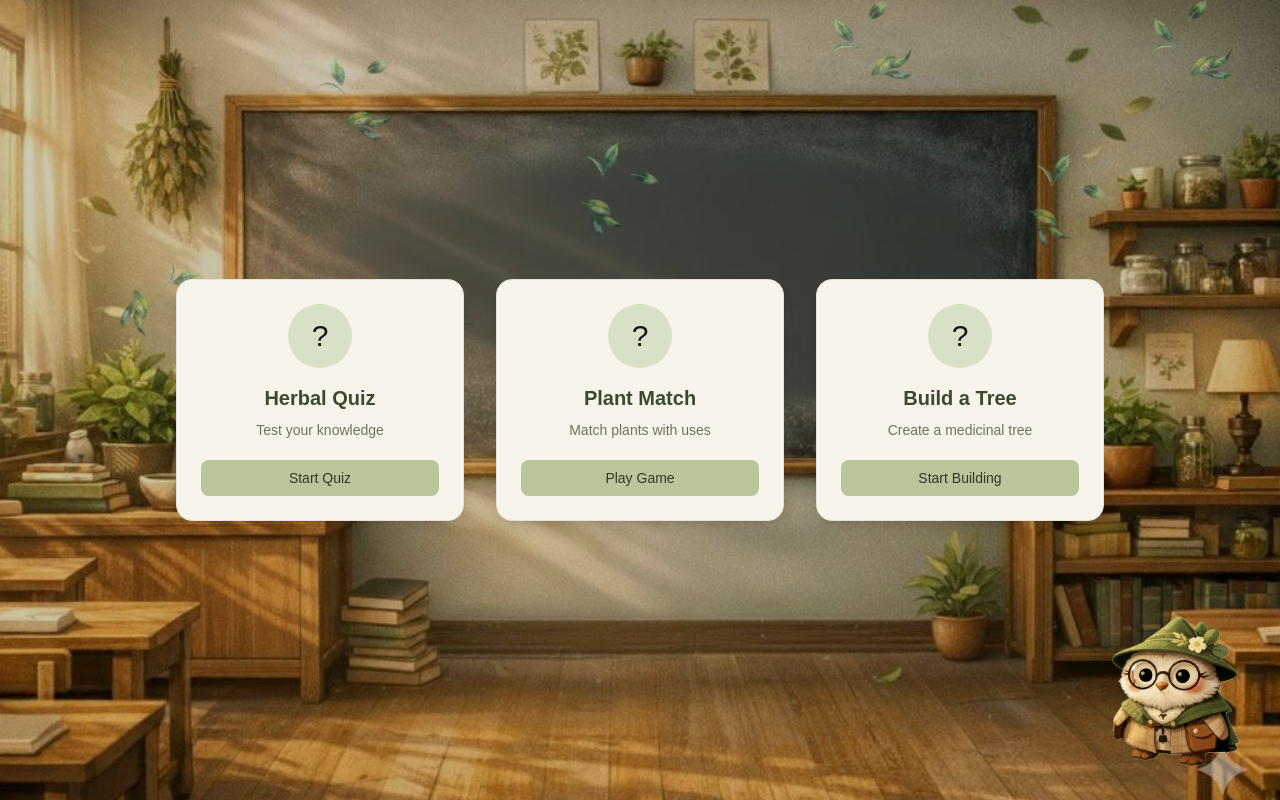
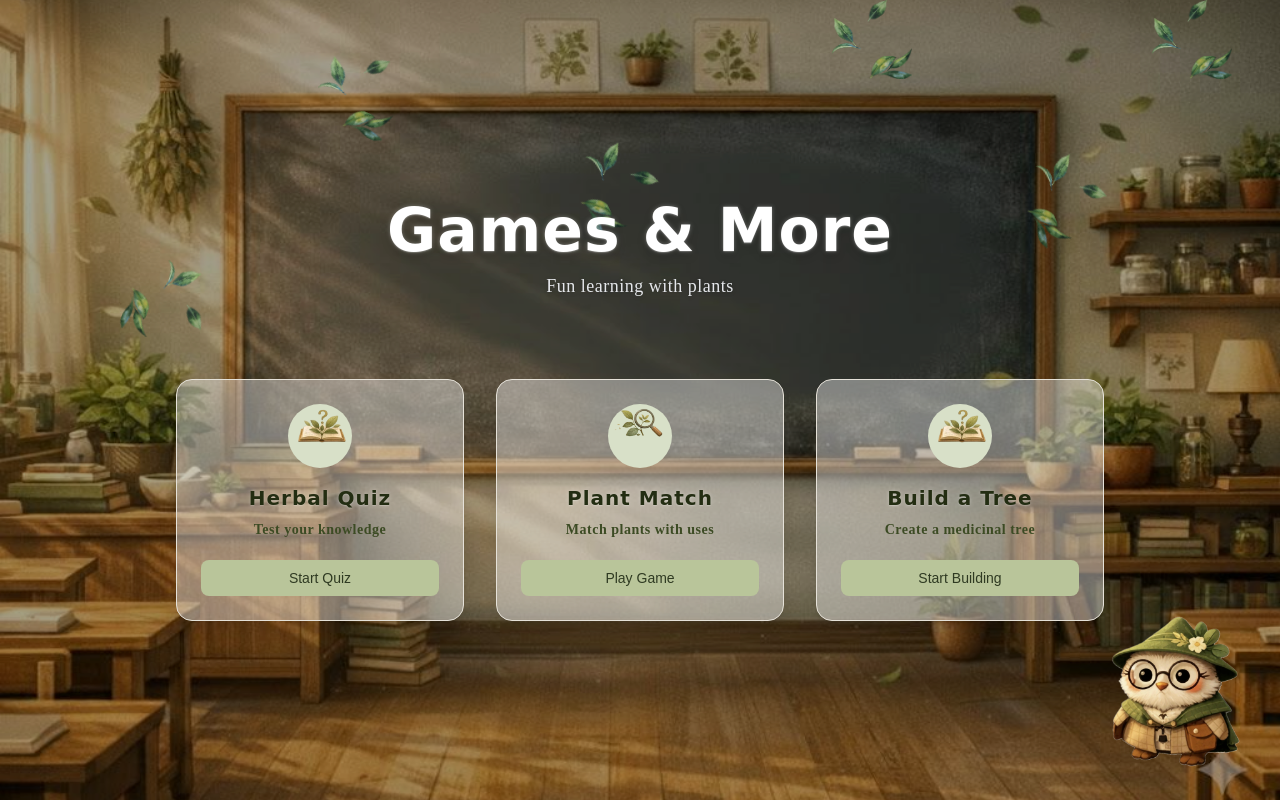
Before and after one commit to shreetakalkar/rubrix_web, a Next.js app in the folder frontend/: page /games in a window 1280 px wide. Built offline with nearby package versions, Linux system fonts and the light colour scheme.

Commit message:
games page ui improved

```diff
--- a/frontend/src/app/games/page.jsx
+++ b/frontend/src/app/games/page.jsx
@@ -12,30 +12,42 @@ export default function GamesPage() {
       </div>
 
 
-      <div
-        className="absolute inset-0 bg-cover bg-center"
-        style={{ backgroundImage: "url('/bg.jpeg')" }}
-      />
-
 
       <div className="absolute inset-0 bg-black/20" />
 
+      {/* Heading */}
+      <div className="relative z-20 text-center pt-50">
+        <h1 className="text-5xl md:text-6xl font-bold text-white drop-shadow-lg chalk-text">
+          Games & More
+        </h1>
+        <p className="mt-3 text-lg text-gray-200 drop-shadow-sm chalk-subtitle">
+          Fun learning with plants
+        </p>
+      </div>
 
       <div className="relative z-10 flex h-full items-center justify-center">
-        <div className="grid grid-cols-1 gap-8 md:grid-cols-3">
+
+
+
+        <div className="grid grid-cols-1 gap-8 md:grid-cols-3 mb-100">
+
+
 
           <GameCard
             title="Herbal Quiz"
             subtitle="Test your knowledge"
             buttonText="Start Quiz"
             href="/games/herbal-quiz"
+            icon="/herbal-quiz.png"
           />
+
 
           <GameCard
             title="Plant Match"
             subtitle="Match plants with uses"
             buttonText="Play Game"
             href="/games/plant-match"
+            icon="/plant-match.png"
           />
 
           <GameCard
@@ -43,6 +55,7 @@ export default function GamesPage() {
             subtitle="Create a medicinal tree"
             buttonText="Start Building"
             href="/games/build-tree"
+            icon="/herbal-quiz.png"
           />
 
         </div>
--- a/frontend/src/app/globals.css
+++ b/frontend/src/app/globals.css
@@ -30,7 +30,6 @@ body {
 ------------------------------ */
 .chalk-text {
   font-family: "Comic Sans MS", "Patrick Hand", cursive;
-  color: #f5f5f5;
   text-shadow:
     0 1px 1px rgba(255,255,255,0.2),
     0 0 4px rgba(255,255,255,0.3);
@@ -39,7 +38,6 @@ body {
 
 .chalk-subtitle {
   font-family: "Patrick Hand", cursive;
-  color: rgba(245, 245, 245, 0.85);
   letter-spacing: 0.5px;
 }
 
--- a/frontend/src/components/GameCard.jsx
+++ b/frontend/src/components/GameCard.jsx
@@ -1,24 +1,38 @@
+import Image from "next/image";
 import Link from "next/link";
 
-export default function GameCard({ title, subtitle, buttonText, href }) {
+export default function GameCard({ title, subtitle, buttonText, href, icon }) {
   return (
-    <div className="w-72 rounded-2xl bg-[#f7f4ec] shadow-lg border border-[#e5e1d8] p-6 text-center">
+    <div className="w-72 rounded-2xl bg-white/40 shadow-lg border border-[#e5e1d8] p-6 text-center">
 
-      <div className="mx-auto mb-4 flex h-16 w-16 items-center justify-center rounded-full bg-[#d8e0c8] text-3xl">
-        ?
+      {/* Icon/Image */}
+      <div className="mx-auto mb-4 h-16 w-16 rounded-full bg-[#d8e0c8]">
+        {icon ? (
+          <Image
+            src={icon}
+            alt={title}
+            width={64}
+            height={64}
+            className="rounded-full object-contain"
+          />
+        ) : (
+          <div className="flex h-16 w-16 items-center justify-center rounded-full bg-[#d8e0c8] text-3xl">
+            ?
+          </div>
+        )}
       </div>
 
-
-      <h3 className="text-xl font-semibold text-[#3b4a2f]">
+      {/* Title */}
+      <h3 className="text-xl chalk-text text-[#232d12] font-bold">
         {title}
       </h3>
 
-
-      <p className="mt-2 text-sm text-[#6b745c]">
+      {/* Subtitle */}
+      <p className="mt-2 text-sm chalk-subtitle text-[#3c4b24] font-bold">
         {subtitle}
       </p>
 
-
+      {/* Button */}
       <Link href={href}>
         <button className="mt-5 w-full rounded-lg bg-[#b9c59a] py-2 text-sm font-medium text-[#2f3a22] hover:bg-[#aab88b] transition">
           {buttonText}
```
Also changed, not shown: frontend/public/herbal-quiz.png (added), frontend/public/plant-match.png (added).
